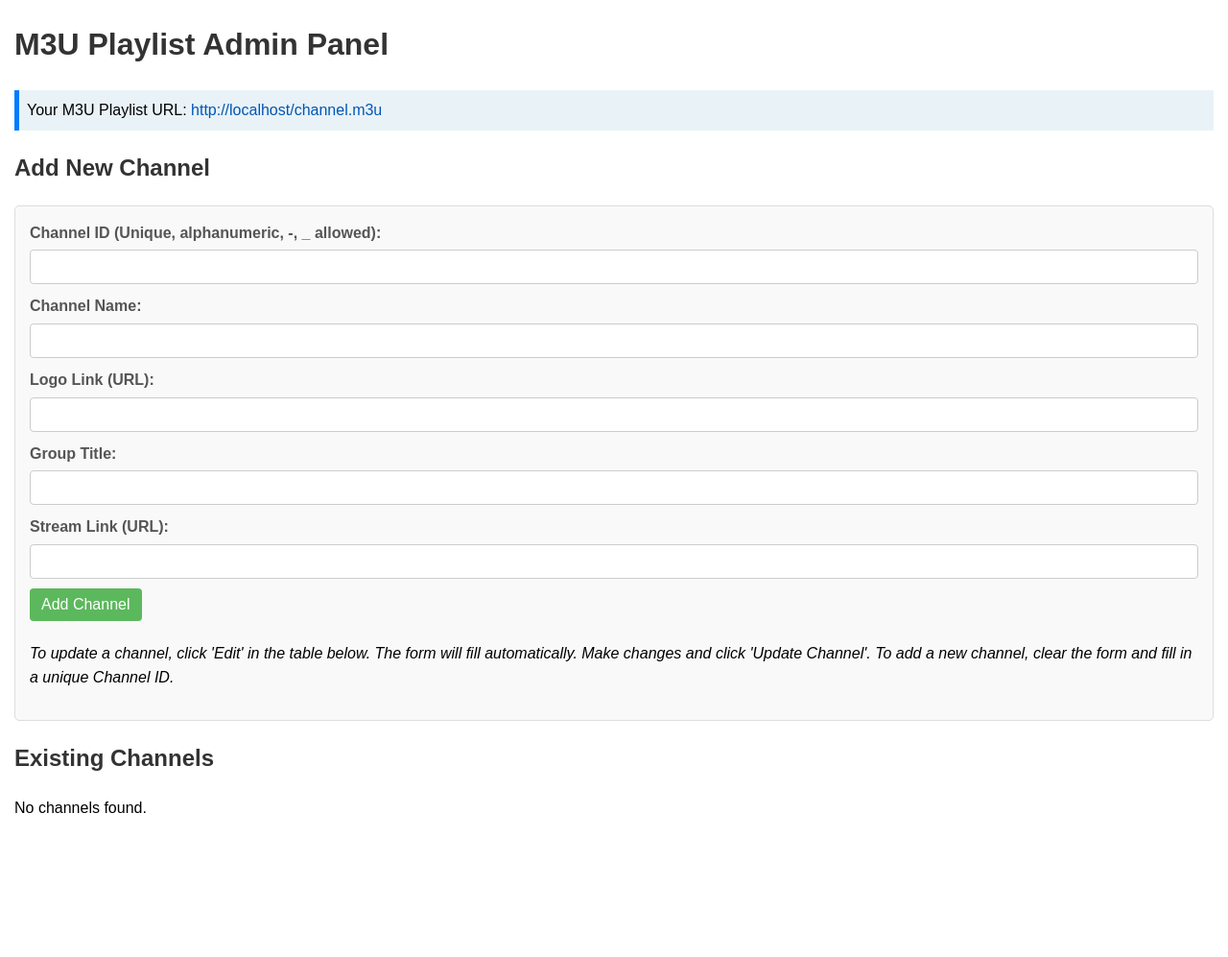
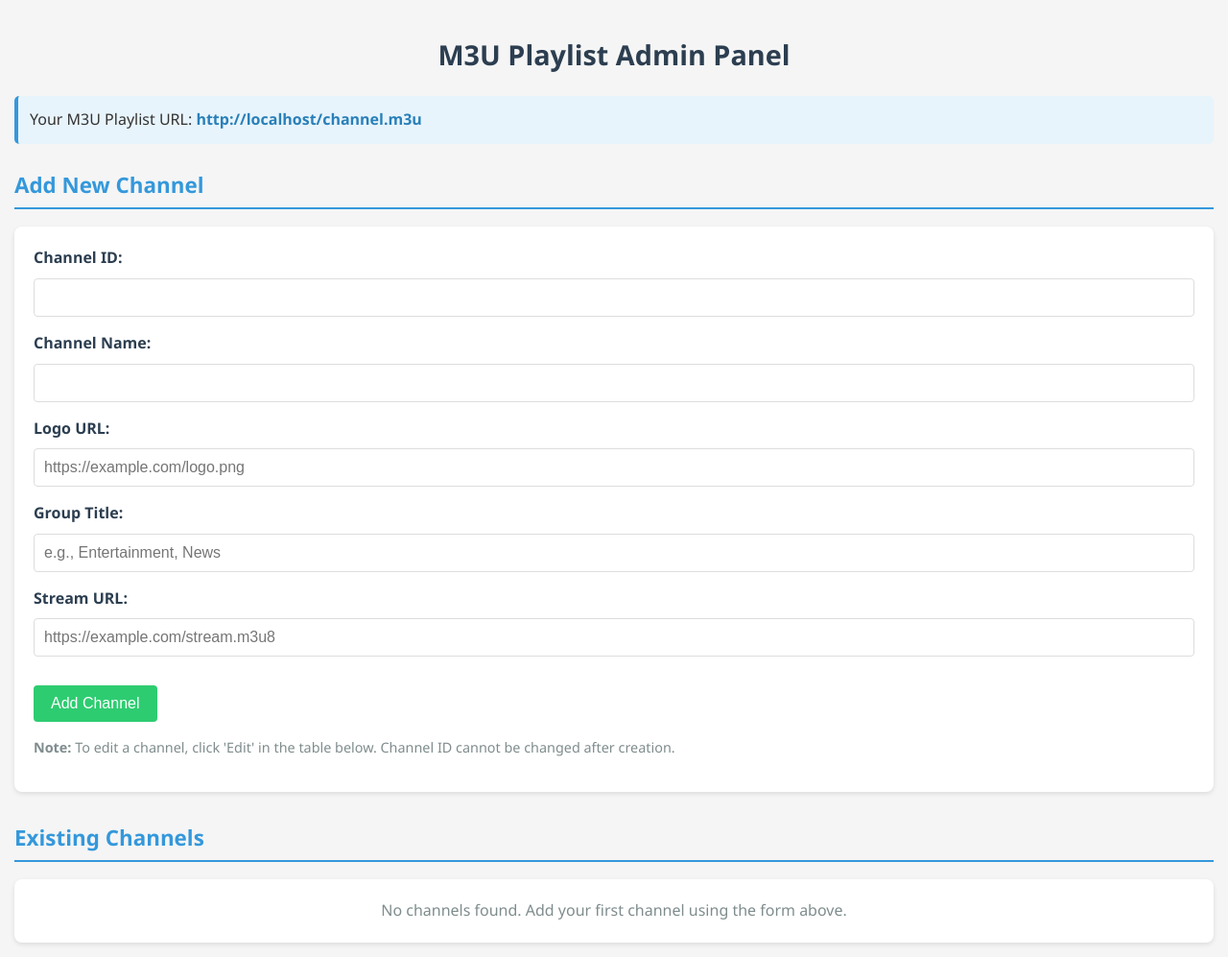
Before and after one commit to shahariarmahfuz/Live, a Flask app: template templates/admin.html in a window 1280 px wide. Shown: the whole page at 96% size. Before the commit the page ends 847 px from the top, so only its background shows below. Run offline with Flask 3, Linux system fonts and the light colour scheme; the template is opened without the code that fills it, so the values that code supplies are empty.

Commit message:
Update admin.html

```diff
--- a/templates/admin.html
+++ b/templates/admin.html
@@ -6,145 +6,218 @@
     <title>M3U Playlist Admin</title>
     <style>
         body {
-            font-family: sans-serif;
-            margin: 15px;
+            font-family: 'Segoe UI', Tahoma, Geneva, Verdana, sans-serif;
+            margin: 0;
+            padding: 15px;
+            background-color: #f5f5f5;
+            color: #333;
             line-height: 1.6;
-            max-width: 100%;
-            overflow-x: hidden;
         }
-        h1, h2 { color: #333; }
+
+        h1 {
+            color: #2c3e50;
+            text-align: center;
+            margin-bottom: 20px;
+            font-size: 1.8rem;
+        }
+
+        h2 {
+            color: #3498db;
+            margin-top: 25px;
+            font-size: 1.4rem;
+            border-bottom: 2px solid #3498db;
+            padding-bottom: 5px;
+        }
+
+        .m3u-link {
+            background-color: #e8f4fc;
+            padding: 12px;
+            border-radius: 5px;
+            margin: 15px 0;
+            border-left: 4px solid #3498db;
+            word-break: break-all;
+        }
+
+        .m3u-link a {
+            color: #2980b9;
+            text-decoration: none;
+            font-weight: bold;
+        }
+
+        .m3u-link a:hover {
+            text-decoration: underline;
+        }
+
+        .error-message {
+            background-color: #fdecea;
+            color: #c62828;
+            padding: 12px;
+            border-radius: 5px;
+            margin-bottom: 20px;
+            border-left: 4px solid #c62828;
+        }
+
         form {
-            margin-bottom: 20px;
-            padding: 15px;
+            background-color: white;
+            padding: 20px;
+            border-radius: 8px;
+            box-shadow: 0 2px 5px rgba(0,0,0,0.1);
+            margin-bottom: 30px;
+        }
+
+        label {
+            display: block;
+            margin-bottom: 8px;
+            font-weight: 600;
+            color: #2c3e50;
+        }
+
+        input[type="text"] {
+            width: 100%;
+            padding: 10px;
+            margin-bottom: 15px;
             border: 1px solid #ddd;
-            border-radius: 5px;
-            background-color: #f9f9f9;
+            border-radius: 4px;
+            font-size: 1rem;
             box-sizing: border-box;
         }
-        label {
-            display: block;
-            margin-bottom: 5px;
-            font-weight: bold;
-            color: #555;
+
+        input[type="text"]:focus {
+            border-color: #3498db;
+            outline: none;
+            box-shadow: 0 0 0 2px rgba(52,152,219,0.2);
         }
-        input[type="text"] {
-            width: 100%;
-            padding: 8px;
-            margin-bottom: 10px;
-            border: 1px solid #ccc;
-            border-radius: 4px;
-            font-size: 1em;
-            box-sizing: border-box;
+
+        input[readonly] {
+            background-color: #f5f5f5;
+            color: #666;
+            cursor: not-allowed;
         }
-        input[type="text"]:focus {
-            border-color: #007bff;
-            outline: none;
+
+        .form-actions {
+            display: flex;
+            gap: 10px;
+            flex-wrap: wrap;
+            margin-top: 15px;
         }
+
         button {
-            padding: 8px 12px;
-            background-color: #5cb85c;
-            color: white;
+            padding: 10px 18px;
             border: none;
             border-radius: 4px;
+            font-size: 1rem;
             cursor: pointer;
-            font-size: 1em;
-            margin-right: 5px;
-            margin-bottom: 5px;
+            transition: background-color 0.3s;
         }
-        button:hover {
-            background-color: #4cae4c;
+
+        .submit-btn {
+            background-color: #2ecc71;
+            color: white;
         }
+
+        .submit-btn:hover {
+            background-color: #27ae60;
+        }
+
+        .cancel-btn {
+            background-color: #e74c3c;
+            color: white;
+        }
+
+        .cancel-btn:hover {
+            background-color: #c0392b;
+        }
+
+        .secondary-btn {
+            background-color: #3498db;
+            color: white;
+        }
+
+        .secondary-btn:hover {
+            background-color: #2980b9;
+        }
+
         table {
             width: 100%;
             border-collapse: collapse;
             margin-top: 20px;
-            font-size: 0.9em;
-        }
-        th, td {
-            border: 1px solid #ddd;
-            padding: 8px;
-            text-align: left;
-            word-break: break-word;
-        }
-        th {
-            background-color: #e9e9e9;
-            font-weight: bold;
-        }
-        tr:nth-child(even) {
-            background-color: #f9f9f9;
-        }
-        .actions {
-            white-space: nowrap;
-        }
-        .actions button {
-            padding: 5px 8px;
-            font-size: 0.85em;
-            margin: 2px;
-        }
-        .edit-button {
-            background-color: #0275d8;
-        }
-        .edit-button:hover {
-            background-color: #025aa5;
-        }
-        .delete-form {
-            display: inline-block;
-            margin: 0;
-            padding: 0;
-        }
-        .delete-button {
-            background-color: #d9534f;
-        }
-        .delete-button:hover {
-            background-color: #c9302c;
-        }
-        .error-message {
-            color: red;
-            background-color: #f8d7da;
-            border: 1px solid #f5c6cb;
-            padding: 10px;
-            border-radius: 5px;
-            margin-bottom: 15px;
-        }
-        .m3u-link {
-            margin-top: 15px;
-            font-size: 1em;
-            background-color: #e9f2f7;
-            padding: 8px;
-            border-left: 5px solid #007bff;
-            word-break: break-all;
-        }
-        .m3u-link a {
-            color: #0056b3;
-            text-decoration: none;
-        }
-        .m3u-link a:hover {
-            text-decoration: underline;
-        }
-        img {
-            max-height: 30px;
-            max-width: 100%;
-            vertical-align: middle;
-        }
-        input[readonly] {
-            background-color: #eee;
-            cursor: not-allowed;
+            background-color: white;
+            box-shadow: 0 2px 5px rgba(0,0,0,0.1);
+            border-radius: 8px;
+            overflow: hidden;
         }
 
-        @media (max-width: 600px) {
+        th, td {
+            padding: 12px 15px;
+            text-align: left;
+            border-bottom: 1px solid #eee;
+        }
+
+        th {
+            background-color: #3498db;
+            color: white;
+            font-weight: 600;
+        }
+
+        tr:hover {
+            background-color: #f5f9fc;
+        }
+
+        .logo-cell {
+            text-align: center;
+        }
+
+        .logo-img {
+            max-height: 30px;
+            max-width: 60px;
+            display: block;
+            margin: 0 auto;
+        }
+
+        .action-btns {
+            display: flex;
+            gap: 8px;
+        }
+
+        .edit-btn {
+            background-color: #3498db;
+            color: white;
+            padding: 6px 12px;
+            font-size: 0.9rem;
+            border-radius: 4px;
+        }
+
+        .delete-btn {
+            background-color: #e74c3c;
+            color: white;
+            padding: 6px 12px;
+            font-size: 0.9rem;
+            border-radius: 4px;
+        }
+
+        .no-channels {
+            background-color: white;
+            padding: 20px;
+            text-align: center;
+            border-radius: 8px;
+            box-shadow: 0 2px 5px rgba(0,0,0,0.1);
+            color: #7f8c8d;
+        }
+
+        @media (max-width: 768px) {
             table {
-                font-size: 0.8em;
+                display: block;
+                overflow-x: auto;
             }
-            th, td {
-                padding: 6px 4px;
+
+            .action-btns {
+                flex-direction: column;
+                gap: 5px;
             }
-            .actions {
-                display: flex;
-                flex-direction: column;
-            }
-            .actions button {
+
+            .edit-btn, .delete-btn {
                 width: 100%;
-                margin: 2px 0;
+                text-align: center;
             }
         }
     </style>
@@ -152,7 +225,12 @@
 <body>
     <h1>M3U Playlist Admin Panel</h1>
 
-    <div class="m3u-link">Your M3U Playlist URL: <a href="{{ url_for('generate_m3u_playlist', _external=True) }}" target="_blank">{{ url_for('generate_m3u_playlist', _external=True) }}</a></div>
+    <div class="m3u-link">
+        Your M3U Playlist URL:
+        <a href="{{ url_for('generate_m3u_playlist', _external=True) }}" target="_blank">
+            {{ url_for('generate_m3u_playlist', _external=True) }}
+        </a>
+    </div>
 
     {% if error %}
         <div class="error-message">{{ error }}</div>
@@ -160,12 +238,14 @@
 
     <h2>{% if edit_channel_data %}Edit Channel{% else %}Add New Channel{% endif %}</h2>
     <form method="POST" action="{{ url_for('add_or_update_channel_m3u') }}">
+        <!-- Hidden field to identify edit mode -->
         <input type="hidden" name="is_edit" value="{{ 'true' if edit_channel_data else 'false' }}">
 
-        <label for="channel_id">Channel ID (Unique, alphanumeric, -, _ allowed):</label>
+        <label for="channel_id">Channel ID:</label>
         <input type="text" id="channel_id" name="channel_id"
                value="{{ edit_channel_data.channel_id if edit_channel_data else '' }}"
-               required pattern="^[a-zA-Z0-9_-]+$" title="Only letters, numbers, hyphens and underscores are allowed."
+               required pattern="^[a-zA-Z0-9_-]+$"
+               title="Only letters, numbers, hyphens and underscores are allowed."
                {% if edit_channel_data %}readonly{% endif %}>
 
         <label for="name">Channel Name:</label>
@@ -173,38 +253,49 @@
                value="{{ edit_channel_data.name if edit_channel_data else '' }}"
                required>
 
-        <label for="logo_link">Logo Link (URL):</label>
+        <label for="logo_link">Logo URL:</label>
         <input type="text" id="logo_link" name="logo_link"
-               value="{{ edit_channel_data.logo_link if edit_channel_data else '' }}">
+               value="{{ edit_channel_data.logo_link if edit_channel_data else '' }}"
+               placeholder="https://example.com/logo.png">
 
         <label for="group_title">Group Title:</label>
         <input type="text" id="group_title" name="group_title"
-               value="{{ edit_channel_data.group_title if edit_channel_data else '' }}">
+               value="{{ edit_channel_data.group_title if edit_channel_data else '' }}"
+               placeholder="e.g., Entertainment, News">
 
-        <label for="stream_link">Stream Link (URL):</label>
+        <label for="stream_link">Stream URL:</label>
         <input type="text" id="stream_link" name="stream_link"
                value="{{ edit_channel_data.stream_link if edit_channel_data else '' }}"
-               required>
+               required placeholder="https://example.com/stream.m3u8">
 
-        <button type="submit">{% if edit_channel_data %}Update Channel{% else %}Add Channel{% endif %}</button>
+        <div class="form-actions">
+            <button type="submit" class="submit-btn">
+                {% if edit_channel_data %}Update Channel{% else %}Add Channel{% endif %}
+            </button>
+
             {% if edit_channel_data %}
-            <a href="{{ url_for('admin1_panel') }}"><button type="button">Cancel Edit</button></a>
+                <a href="{{ url_for('admin1_panel') }}" class="cancel-btn">
+                    <button type="button">Cancel Edit</button>
+                </a>
             {% endif %}
+        </div>
 
-        <p><em>To update a channel, click 'Edit' in the table below. The form will fill automatically. Make changes and click 'Update Channel'. To add a new channel, clear the form and fill in a unique Channel ID.</em></p>
+        <p style="margin-top: 15px; color: #7f8c8d; font-size: 0.9rem;">
+            <strong>Note:</strong> To edit a channel, click 'Edit' in the table below.
+            Channel ID cannot be changed after creation.
+        </p>
     </form>
 
     <h2>Existing Channels</h2>
     {% if channels %}
-        <div style="overflow-x: auto;">
         <table>
             <thead>
                 <tr>
                     <th>ID</th>
                     <th>Name</th>
-                        <th>Logo</th>
+                    <th class="logo-cell">Logo</th>
                     <th>Group</th>
-                        <th>Stream Link</th>
+                    <th>Stream URL</th>
                     <th>Actions</th>
                 </tr>
             </thead>
@@ -213,32 +304,64 @@
                     <tr>
                         <td>{{ channel.channel_id }}</td>
                         <td>{{ channel.name }}</td>
-                            <td>
+                        <td class="logo-cell">
                             {% if channel.logo_link %}
-                                    <img src="{{ channel.logo_link }}" alt="{{ channel.name }} Logo" onerror="this.style.display='none'">
+                                <img src="{{ channel.logo_link }}" alt="Logo" class="logo-img"
+                                     onerror="this.style.display='none'">
                             {% else %}
-                                    No Logo
+                                -
                             {% endif %}
                         </td>
-                            <td>{{ channel.group_title }}</td>
-                            <td>{{ (channel.stream_link[:30] + '...') if channel.stream_link|length > 30 else channel.stream_link }}</td>
-                            <td class="actions">
+                        <td>{{ channel.group_title or '-' }}</td>
+                        <td>
+                            {% if channel.stream_link|length > 30 %}
+                                {{ channel.stream_link[:30] }}...
+                            {% else %}
+                                {{ channel.stream_link }}
+                            {% endif %}
+                        </td>
+                        <td>
+                            <div class="action-btns">
                                 <a href="{{ url_for('admin1_panel', edit_id=channel.channel_id) }}">
-                                    <button type="button" class="edit-button">Edit</button>
+                                    <button class="edit-btn">Edit</button>
                                 </a>
 
-                                <form class="delete-form" method="POST" action="{{ url_for('delete_m3u_channel', channel_id=channel.channel_id) }}" onsubmit="return confirm('Are you sure you want to delete channel \'{{ channel.name | escape }}\' ({{ channel.channel_id }})?');">
-                                    <button type="submit" class="delete-button">Delete</button>
+                                <form method="POST" action="{{ url_for('delete_m3u_channel', channel_id=channel.channel_id) }}"
+                                      onsubmit="return confirm('Are you sure you want to delete {{ channel.name|escape }} ({{ channel.channel_id }})?');">
+                                    <button type="submit" class="delete-btn">Delete</button>
                                 </form>
+                            </div>
                         </td>
                     </tr>
                 {% endfor %}
             </tbody>
         </table>
+    {% else %}
+        <div class="no-channels">
+            No channels found. Add your first channel using the form above.
         </div>
-    {% else %}
-        <p>No channels found.</p>
     {% endif %}
 
+    <script>
+        // Add confirmation for form submission
+        document.querySelector('form').addEventListener('submit', function(e) {
+            if(document.getElementById('channel_id').value.trim() === '') {
+                alert('Channel ID cannot be empty!');
+                e.preventDefault();
+            }
+        });
+
+        // Improve mobile experience
+        if(window.innerWidth < 768) {
+            document.querySelectorAll('input[type="text"]').forEach(input => {
+                input.style.padding = '12px';
+            });
+
+            document.querySelectorAll('button').forEach(button => {
+                button.style.padding = '12px 15px';
+                button.style.fontSize = '1rem';
+            });
+        }
+    </script>
 </body>
 </html>
```
Lines whose indentation alone changed are shown as unchanged.
